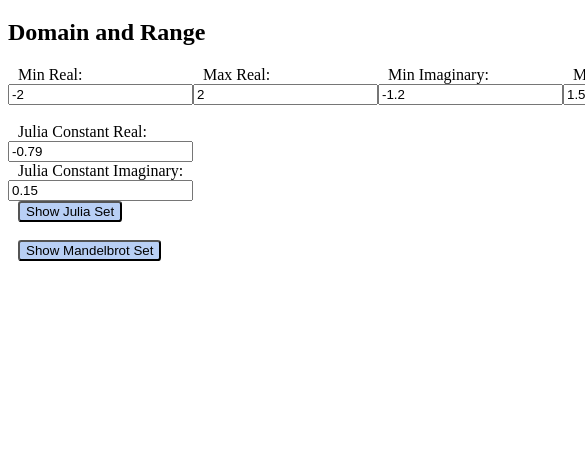
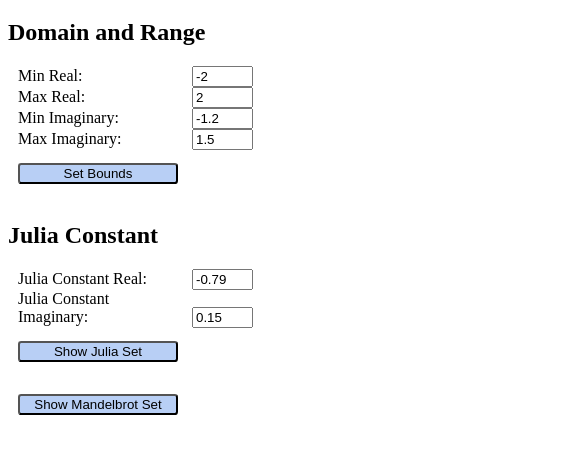
Before and after one commit to toma63/fractal-explorer, a plain HTML site: page index.html in a window 390 px wide. Shown: the part 61-514 px from the top of the page, 585 px wide, since content can reach past the window. Drawn offline with Linux system fonts and the light colour scheme.

Commit message:
styling and responsiveness improvements

```diff
--- a/css/index.css
+++ b/css/index.css
@@ -13,11 +13,24 @@ label {
     display: inline;
     padding-right: 10px;
     padding-left: 10px;
-    width: 5em;
+    width: 10em;
 }
-.v-label {
-    display: inline-block;
-    padding-right: 10px;
-    padding-left: 10px;
-    width: 12em;
+input {
+    width: 4em;
 }
+
+@media only screen and (max-width: 800px) {
+    .form {
+        flex-direction: column;
+    }
+    label {
+        display: inline-block;
+    }
+    .submit-button {
+        width: 12em;
+        margin-top: 1em;
+    }
+    #main-heading {
+        text-align: left;
+    }
+}
--- a/index.html
+++ b/index.html
@@ -29,13 +29,14 @@
             </div>
             <button type="submit" value="submit" name="submit" class="submit-button">Set Bounds</button>
         </form><br>
-        <form name="julia-constant" class=""form>
+        <h2>Julia Constant</h2>
+        <form name="julia-constant" class="form">
             <div class="form-item">
-                <label for="c-real" class="v-label">Julia Constant Real:</label>
+                <label for="c-real">Julia Constant Real:</label>
                 <input type="number" step="any" id="c-real" name="cReal" required="true" />
             </div>
             <div class="form-item">
-                <label for="c-imag" class="v-label">Julia Constant Imaginary:</label>
+                <label for="c-imag">Julia Constant Imaginary:</label>
                 <input type="number" step="any" id="c-imag" name="cImag" required="true" />
             </div>
             <button type="submit" value="julia" name="julia" class="submit-button">Show Julia Set</button>
```
